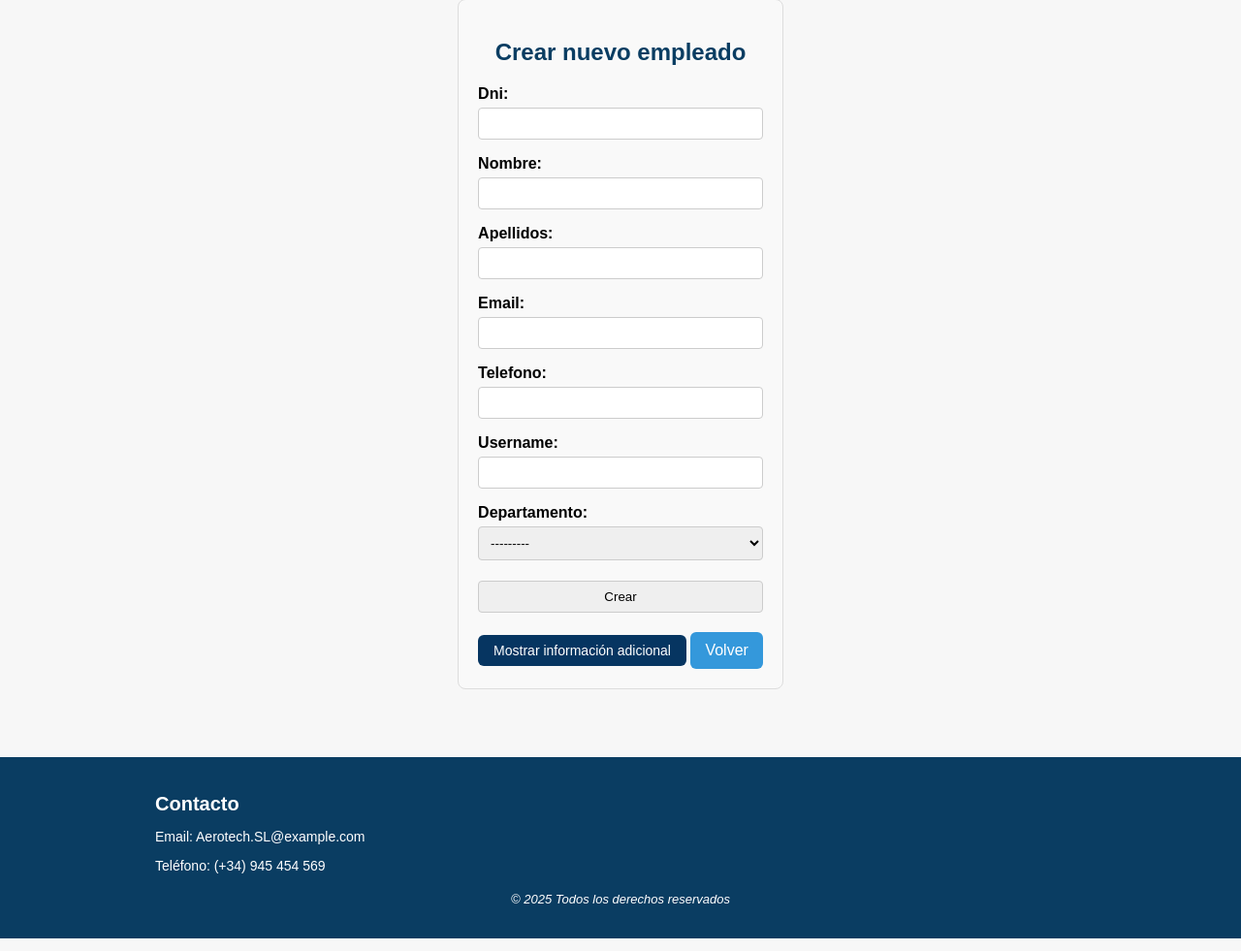
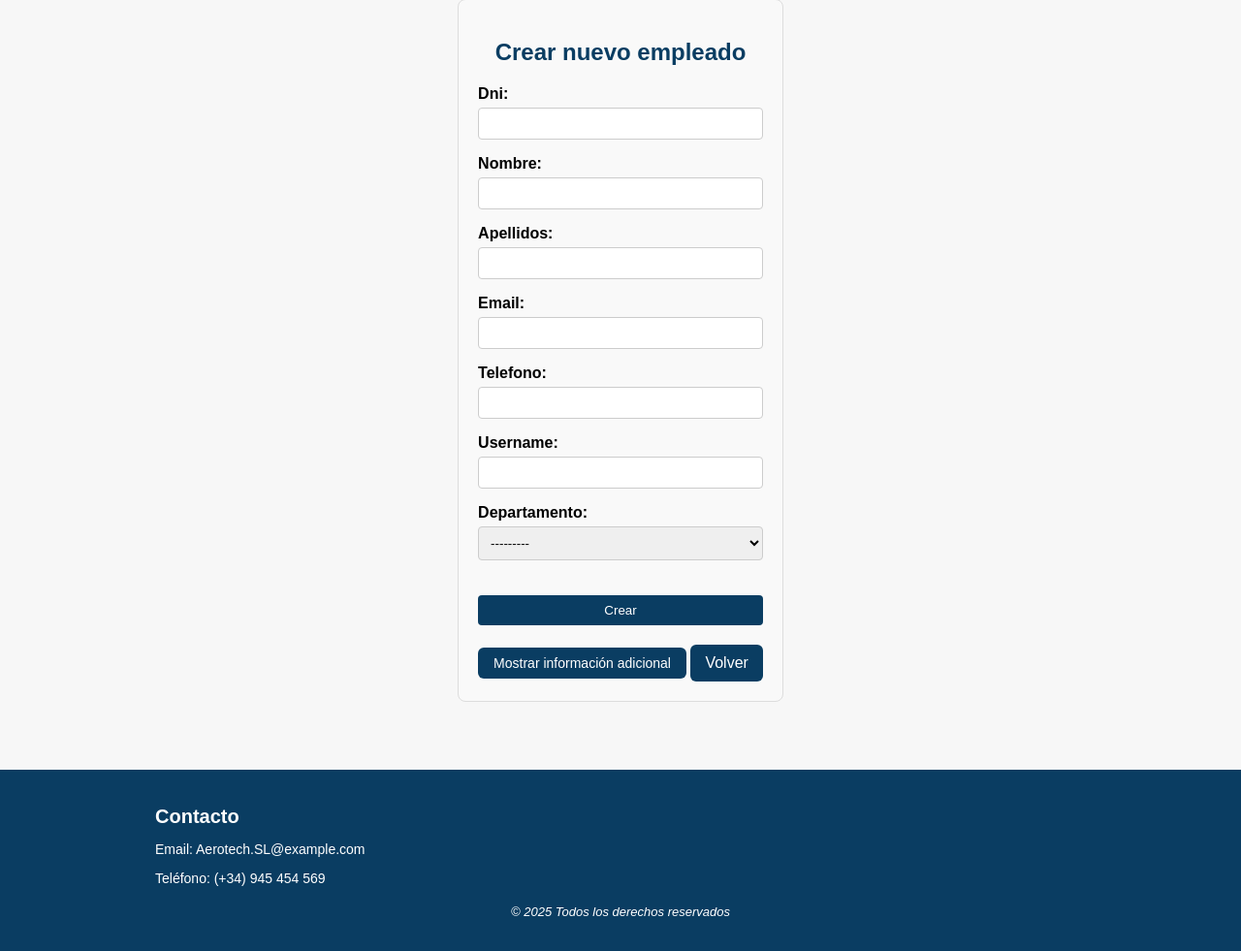
Before and after one commit to JonAnderInf/Proyecto-IW-2025, a Django app: page /Aerotech/crear_empleado/ in a window 1280 px wide. Shown: the part 167-1148 px from the top of the page at 97% size. Run offline with Django 4.2, Linux system fonts and the light colour scheme.

Commit message:
Configuración de CSS. Homogeneizar los estilos. Crear clase para listado de tickets, ya que la tabla es muy ancha.He creado una barra para desplazarlo para su mejor visualización.

```diff
--- a/ProyectoWeb/static/css/estilos.css
+++ b/ProyectoWeb/static/css/estilos.css
@@ -42,11 +42,10 @@ main {
   padding: 0 10px;
 }
 
-
 /* ---------------------------------------------------------------------------------------Botón toggleInfo y InfoExtra--------------------------------------------------------------------------------------------- */
 
 #toggleInfo {
-  background-color: #063561;
+  background-color: #0a3d62;
   color: white;
   padding: 8px 16px;
   font-size: 14px;
@@ -196,7 +253,7 @@ tr:hover {
   display: inline-block;
   margin-top: 20px;
   padding: 10px 15px;
-  background-color: #3498db;
+  background-color: #0a3d62;
   color: white;
   text-decoration: none;
   border-radius: 6px;
@@ -237,17 +293,38 @@ tr:hover {
   color: #0a3d62;
 }
 
-form label {
+.modificar-equipo form label,
+.modificar-empleado form label,
+.modificar-ticket form label,
+.crear-equipo form label,
+.crear-ticket form label,
+.crear-empleado form label {
   display: block;
   margin-top: 15px;
   font-weight: bold;
 }
 
 
-form textarea,
-form input,
-form select,
-form button {
+
+.modificar-equipo form input,
+.modificar-equipo form select,
+.modificar-equipo form button,
+.modificar-empleado form input,
+.modificar-empleado form select,
+.modificar-empleado form button,
+.modificar-ticket form input,
+.modificar-ticket form select,
+.modificar-ticket form button,
+.crear-equipo form input,
+.crear-equipo form select,
+.crear-equipo form button,
+.crear-ticket form input,
+.crear-ticket form select,
+.crear-ticket form textarea,
+.crear-ticket form button,
+.crear-empleado form input,
+.crear-empleado form select,
+.crear-empleado form button {
   width: 100%;
   padding: 8px;
   margin-top: 5px;
@@ -257,62 +334,37 @@ form button {
 }
 
 
-form button:hover {
-  background-color: #254450;
+
+.modificar-equipo form button,
+.modificar-empleado form button,
+.modificar-ticket form button,
+.crear-equipo form button,
+.crear-ticket form button,
+.crear-empleado form button {
+  background-color: #0a3d62;
   color: white;
-  cursor: pointer;
+  border: none;
+  margin-top: 20px;
+}
+
+.modificar-equipo form button:hover,
+.modificar-empleado form button:hover,
+.modificar-ticket form button:hover,
+.crear-equipo form button:hover,
+.crear-ticket form button:hover,
+.crear-empleado form button:hover {
+  background-color: #0a3d62;
 }
 
 
-/* ---------------------------------------------------------------------------------------Footer--------------------------------------------------------------------------------------------- */
-
-html,
-body {
-  height: 100%;
-  padding: 0;
-  display: flex;
-  flex-direction: column;
-  font-family: Arial, sans-serif;
-  margin: 0px;
-  background-color: #f7f7f7;
+.modificar-equipo a,
+.modificar-empleado a,
+.modificar-ticket a,
+.crear-equipo a,
+.crear-ticket a,
+.crear-empleado a {
+  display: inline-block;
+  margin-top: 20px;
+  color: #ffffff;
+  text-decoration: none;
 }
-
-
-footer {
-  background-color: #0a3d62;
-  color: white;
-  padding: 20px 0;
-  font-size: 14px;
-  font-weight: 400;
-  width: 100%;
-  margin-top: auto;
-  box-sizing: border-box;
-}
-
-
-.contenedor-footer {
-  max-width: 960px;
-  margin: 0 auto;
-  padding: 0 20px;
-  display: flex;
-  justify-content: space-between;
-  flex-wrap: wrap;
-}
-
-.contacto h2 {
-  font-size: 20px;
-  margin-bottom: 10px;
-  font-weight: 600;
-}
-
-.contacto p {
-  margin-bottom: 6px;
-}
-
-.derechos {
-  max-width: 960px;
-  margin: 12px auto 0 auto;
-  font-size: 13px;
-  font-style: italic;
-  text-align: center;
-}
```
Also changed, not shown: other parts of ProyectoWeb/static/css/estilos.css (+93 -36 lines).
